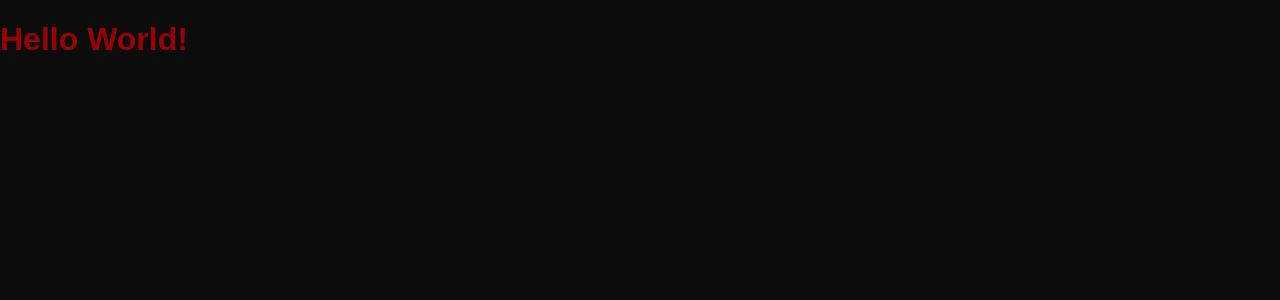
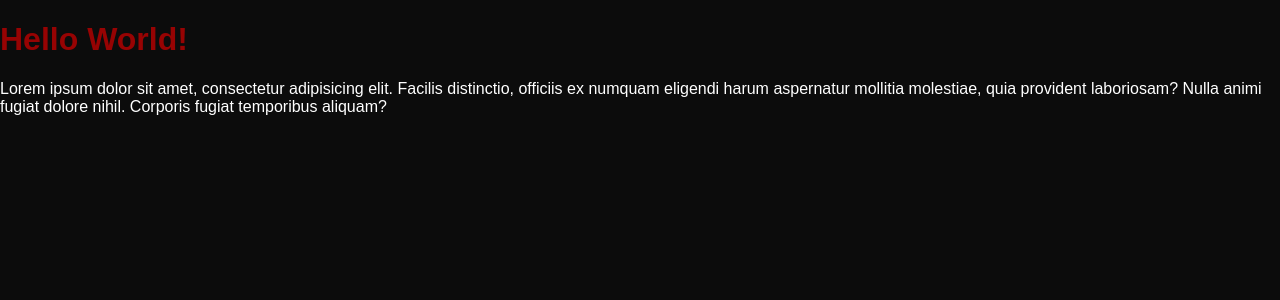
Before and after one commit to bm-jsms/jsms-vue_basics, a Vue app: page / in a window 1280 px wide. Shown: the top 300 px of the page. Built offline with nearby package versions, Linux system fonts and the light colour scheme.

Commit message:
child component

```diff
--- /dev/null
+++ b/src/components/ChildComponent.vue
@@ -0,0 +1,8 @@
+<template>
+	<p>
+		Lorem ipsum dolor sit amet, consectetur adipisicing elit. Facilis
+		distinctio, officiis ex numquam eligendi harum aspernatur mollitia
+		molestiae, quia provident laboriosam? Nulla animi fugiat dolore nihil.
+		Corporis fugiat temporibus aliquam?
+	</p>
+</template>
--- a/src/components/HelloWorld.vue
+++ b/src/components/HelloWorld.vue
@@ -1,5 +1,9 @@
+<script setup>
+import ChildComponent from './ChildComponent.vue';
+</script>
 <template>
 	<h1>Hello World!</h1>
+	<ChildComponent />
 </template>
 <style scoped>
 h1 {
```
